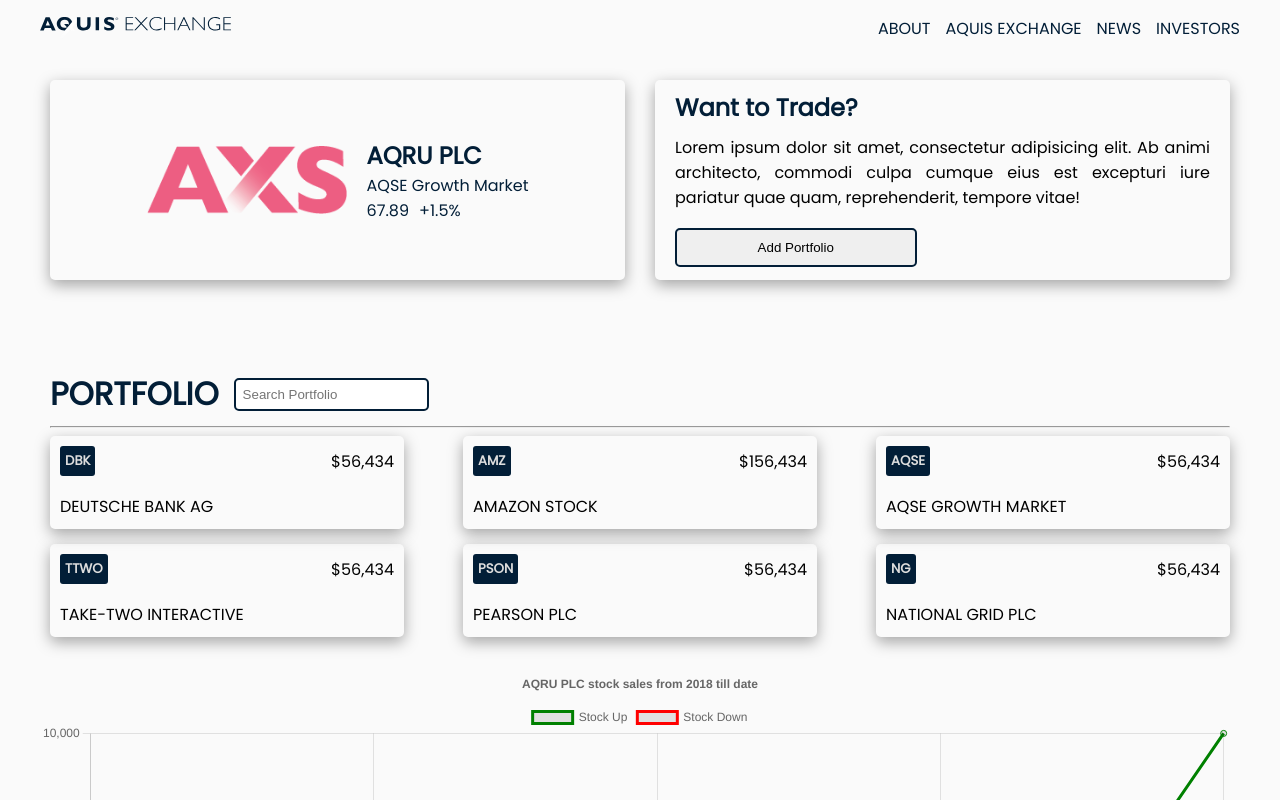
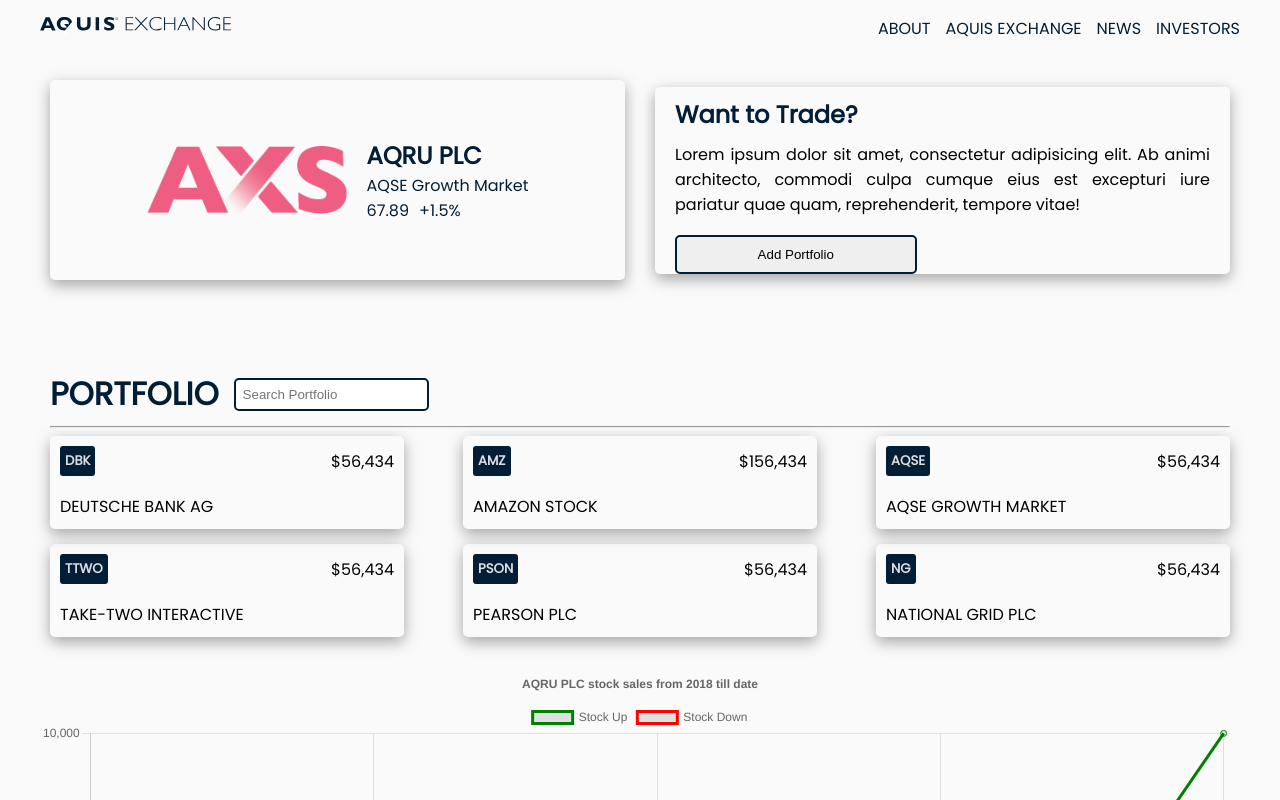
Before and after one commit to emmanz1995/aquis-exchange-code-test, a React (Create React App) app: page / in a window 1280 px wide. Shown: the top 800 px of the page. Built offline with nearby package versions, Linux system fonts and the light colour scheme; a web font is replaced by a local one.

Commit message:
new changes

```diff
--- a/src/components/Home/home.scss
+++ b/src/components/Home/home.scss
@@ -22,7 +22,7 @@
   }
   &__cardJoin {
     width: 50%;
-    height: 200px;
+    height: 100%;
     box-shadow: rgba(0, 0, 0, 0.35) 0 5px 15px;
     border-radius: 5px;
     h2 {
```
